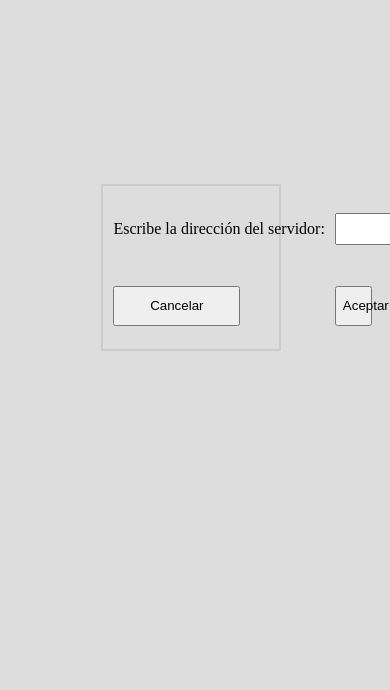
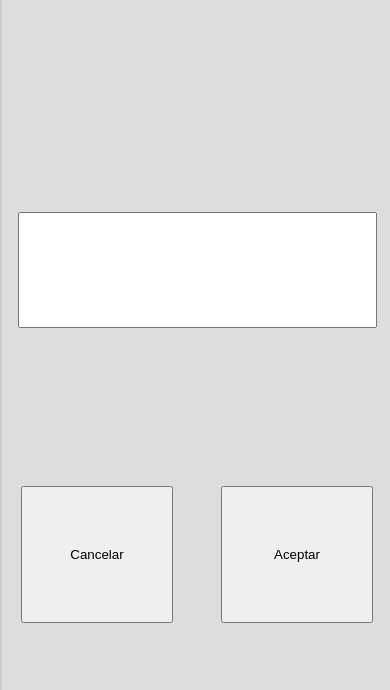
Before and after one commit to Tezcatlipoca0000/Ayudante, a website: page index.html in a window 390 px wide. Shown: the part 154-844 px from the top of the page. Drawn offline with Linux system fonts and the light colour scheme.

Commit message:
Added respnsive des. to servrInput

```diff
--- a/mycss.css
+++ b/mycss.css
@@ -305,6 +305,33 @@ label {
 
 @media screen and (max-width: 768px) {
 
+	.serverInput {
+		height: 70vh;
+		width: 70vw;
+		top: 15vh;
+		left: 15vw;
+		grid-template-rows: repeat(3, 1fr);
+		place-items: center;
+		padding: 0px;
+	}
+
+	.serverInput label {
+		grid-column-start: 1;
+		grid-column-end: 3;
+	}
+
+	.serverInput input {
+		grid-column-start: 1;
+		grid-column-end: 3;
+		height: 30%;
+		width: 90%;
+	}
+
+	.serverInput button {
+		height: 40%;
+		width: 70%;
+	}
+
 	.prompt {
 		width: 99vw;
 		height: 99vh;
@@ -356,6 +383,33 @@ label {
 }
 
 @media screen and (max-width: 480px) {
+
+	.serverInput {
+		height: 100vh;
+		width: 100vw;
+		top: 0vh;
+		left: 0vw;
+		grid-template-rows: repeat(3, 1fr);
+		place-items: center;
+		padding: 0px;
+	}
+
+	.serverInput label {
+		grid-column-start: 1;
+		grid-column-end: 3;
+	}
+
+	.serverInput input {
+		grid-column-start: 1;
+		grid-column-end: 3;
+		height: 40%;
+		width: 90%;
+	}
+
+	.serverInput button {
+		height: 50%;
+		width: 80%;
+	}
 
 	.prompt {
 		width: 98vw;
```
